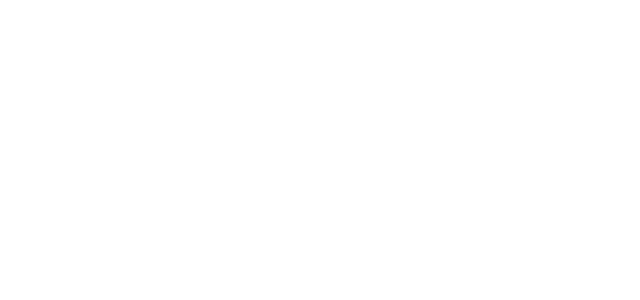
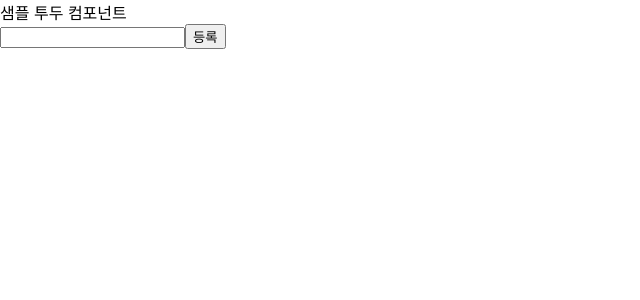
Before and after one commit to TeamBaguette/front, a React (Create React App) app: page /redux in a window 1280 px wide. Shown: the top 300 px of the page, without its empty margins (0-640 px from the left). Built offline with nearby package versions, Linux system fonts and the light colour scheme.

Commit message:
[윤혜빈] [ENV] 개발환경 설정 - redux 기본 구조 설정 (+devTools)

```diff
--- a/package.json
+++ b/package.json
@@ -10,8 +10,12 @@
     "react": "^17.0.2",
     "react-dom": "^17.0.2",
     "react-helmet-async": "^1.1.2",
+    "react-redux": "^7.2.6",
     "react-router-dom": "^5.3.0",
     "react-scripts": "4.0.3",
+    "redux": "^4.1.2",
+    "redux-actions": "^2.6.5",
+    "redux-devtools-extension": "^2.13.9",
     "styled-components": "^5.3.3",
     "web-vitals": "^1.0.1"
   },
--- a/src/App.js
+++ b/src/App.js
@@ -6,6 +6,7 @@ import { ThemeProvider } from 'styled-components';
 import GlobalStyle from './components/common/GlobalStyle';
 import MainPage from './pages/MainPage';
 import SampleStylePage from './pages/SampleStylePage';
+import SamplePage from './pages/SamplePage';
 
 function App() {
   return (
@@ -17,6 +18,7 @@ function App() {
       </Helmet>
       <Route component={MainPage} path={'/'} exact />
       <Route component={SampleStylePage} path={'/style'} exact />
+      <Route component={SamplePage} path={'/redux'} exact />
     </ThemeProvider>
   );
 }
--- /dev/null
+++ b/src/components/sample/SampleTodoComponent.js
@@ -0,0 +1,46 @@
+import React, { useState } from 'react';
+
+const Items = React.memo(({ todo, onToggle }) => {
+  return (
+    <li
+      style={{ textDecoration: todo.done ? 'line-through' : 'none' }}
+      onClick={() => onToggle(todo.id)}
+    >
+      {todo.text}
+    </li>
+  );
+});
+
+const List = React.memo(({ todos, onToggle }) => {
+  return (
+    <ul>
+      {todos.map((todo) => (
+        <Items key={todo.id} todo={todo} onToggle={onToggle} />
+      ))}
+    </ul>
+  );
+});
+
+const SampleTodoComponent = ({ todos, onCreate, onToggle }) => {
+  const [text, setText] = useState('');
+  const onChange = (e) => setText(e.target.value);
+  const onSubmit = (e) => {
+    e.preventDefault();
+    onCreate(text);
+    setText('');
+  };
+  return (
+    <>
+      <div>샘플 투두 컴포넌트</div>
+      <div>
+        <form onSubmit={onSubmit}>
+          <input value={text} onChange={onChange} />
+          <button type="submit">등록</button>
+        </form>
+        <List todos={todos} onToggle={onToggle} />
+      </div>
+    </>
+  );
+};
+
+export default React.memo(SampleTodoComponent);
--- /dev/null
+++ b/src/containers/sample/SampleTodoContainer.js
@@ -0,0 +1,25 @@
+import React, { useCallback } from 'react';
+import { useDispatch, useSelector } from 'react-redux';
+import SampleTodoComponent from '../../components/sample/SampleTodoComponent';
+import { addTodo, toggleTodo } from '../../modules/sample';
+
+const SampleTodoContainer = () => {
+  const todos = useSelector((state) => state.sample); // store에서 필요한 상태 조회
+  const dispatch = useDispatch();
+
+  const onCreate = useCallback((text) => dispatch(addTodo(text)), [dispatch]);
+  const onToggle = useCallback((id) => dispatch(toggleTodo(id)), [dispatch]);
+
+  return (
+    <>
+      <div></div>
+      <SampleTodoComponent
+        todos={todos}
+        onCreate={onCreate}
+        onToggle={onToggle}
+      />
+    </>
+  );
+};
+
+export default SampleTodoContainer;
--- a/src/index.js
+++ b/src/index.js
@@ -5,14 +5,23 @@ import App from './App';
 import reportWebVitals from './reportWebVitals';
 import { BrowserRouter } from 'react-router-dom';
 import { HelmetProvider } from 'react-helmet-async';
+import { Provider } from 'react-redux';
+import { createStore } from 'redux';
+import rootReducer from './modules';
+import { composeWithDevTools } from 'redux-devtools-extension';
+
+const store = createStore(rootReducer, composeWithDevTools());
+// console.log(store.getState());
 
 ReactDOM.render(
   <React.StrictMode>
-    <BrowserRouter>
-      <HelmetProvider>
-        <App />
-      </HelmetProvider>
-    </BrowserRouter>
+    <Provider store={store}>
+      <BrowserRouter>
+        <HelmetProvider>
+          <App />
+        </HelmetProvider>
+      </BrowserRouter>
+    </Provider>
   </React.StrictMode>,
   document.getElementById('root'),
 );
--- /dev/null
+++ b/src/modules/index.js
@@ -0,0 +1,9 @@
+// Root reducer
+import { combineReducers } from 'redux';
+import sample from './sample';
+
+const rootReducer = combineReducers({
+  sample,
+});
+
+export default rootReducer;
--- /dev/null
+++ b/src/modules/sample.js
@@ -0,0 +1,36 @@
+// 액션
+const ADD_TODO = 'sample/ADD_TODO';
+const TOGGLE_TODO = 'sample/TOGGLE_TODO';
+
+// 액션 생성 함수 (export)
+let nextId = 1;
+export const addTodo = (text) => ({
+  type: ADD_TODO, // ADD_TODO를 실행
+  todo: {
+    // 실행 하면서 넘겨줄 파리미터
+    id: nextId++,
+    text,
+  },
+});
+
+export const toggleTodo = (id) => ({
+  type: ADD_TODO,
+  id,
+});
+
+// 초기 state
+const initialState = [];
+
+// reducer
+export default function sample(state = initialState, action) {
+  switch (action.type) {
+    case ADD_TODO:
+      return state.concat(action.todo);
+    case TOGGLE_TODO:
+      return state.map((todo) =>
+        todo.id === action.id ? { ...todo, done: !todo.done } : todo,
+      );
+    default:
+      return state;
+  }
+}
--- /dev/null
+++ b/src/pages/SamplePage.js
@@ -0,0 +1,16 @@
+import React from 'react';
+import { Helmet } from 'react-helmet-async';
+import SampleTodoContainer from '../containers/sample/SampleTodoContainer';
+
+const SamplePage = () => {
+  return (
+    <>
+      <Helmet>
+        <title>Redux 샘플 페이지</title>
+      </Helmet>
+      <SampleTodoContainer />
+    </>
+  );
+};
+
+export default SamplePage;
```
Also changed, not shown: 1 other file (tests, documents, lock files or other folders).
